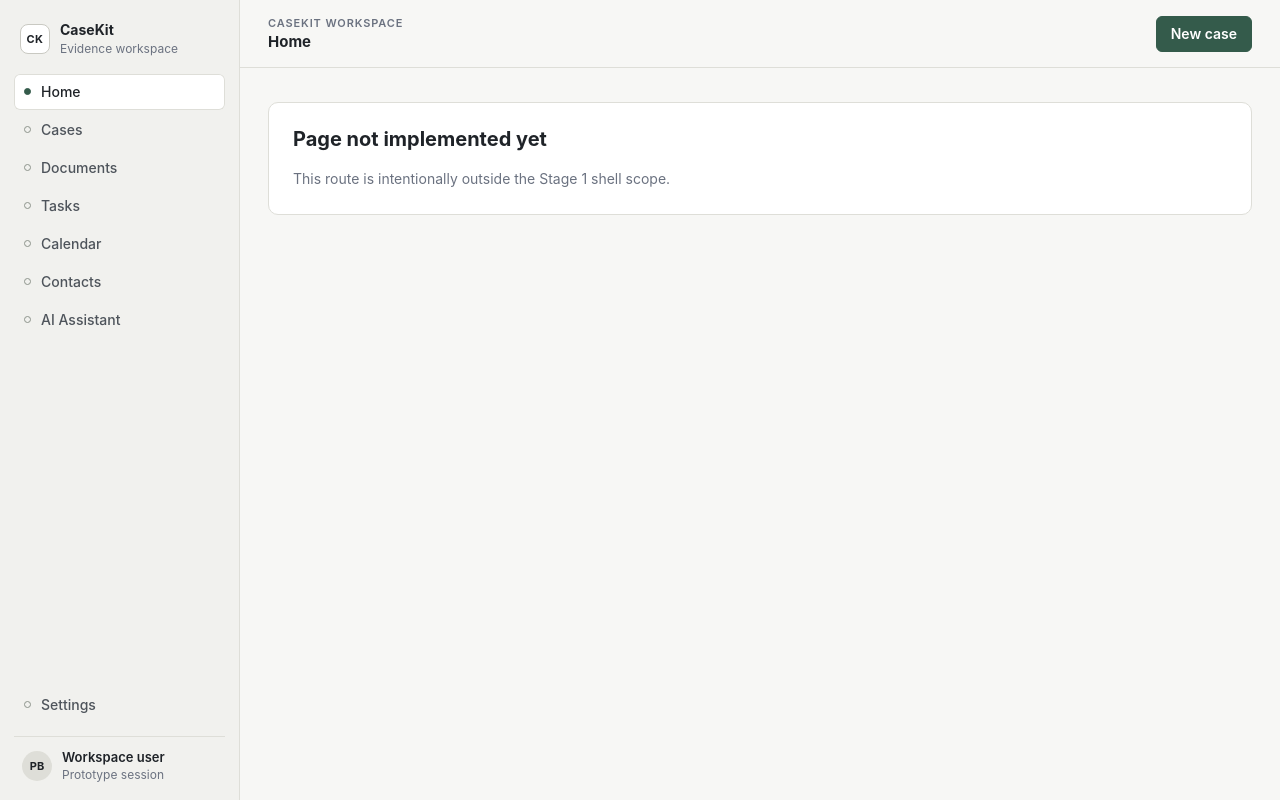
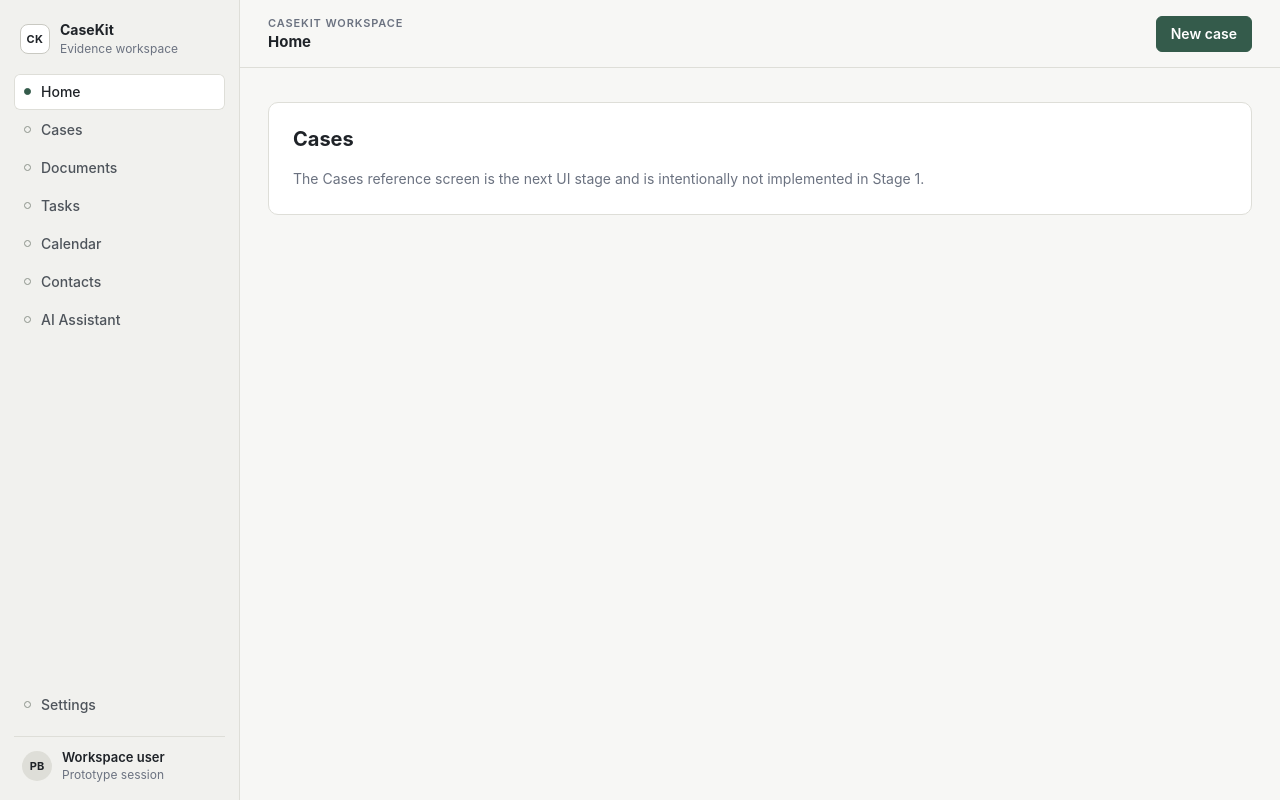
Before and after one commit to prasanth-cloud/CASEKIT, a Next.js app: page /cases in a window 1280 px wide. Before the commit this address had no page. Built offline with nearby package versions, Linux system fonts and the light colour scheme.

Commit message:
Add placeholder route for shell navigation

```diff
--- /dev/null
+++ b/app/cases/page.tsx
@@ -0,0 +1,12 @@
+export default function CasesPlaceholder() {
+  return (
+    <div className="page-wrap">
+      <section className="panel" style={{ padding: 24 }}>
+        <h1 style={{ marginTop: 0, fontSize: 20 }}>Cases</h1>
+        <p style={{ marginBottom: 0, color: "var(--muted)", lineHeight: 1.6 }}>
+          The Cases reference screen is the next UI stage and is intentionally not implemented in Stage 1.
+        </p>
+      </section>
+    </div>
+  );
+}
```
